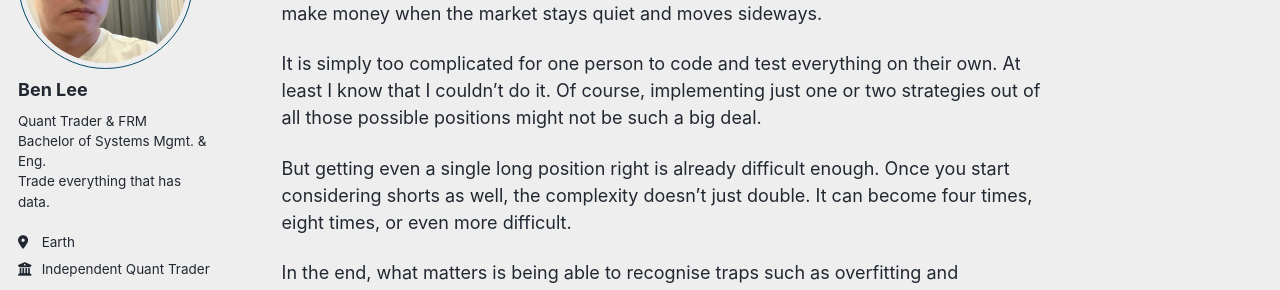
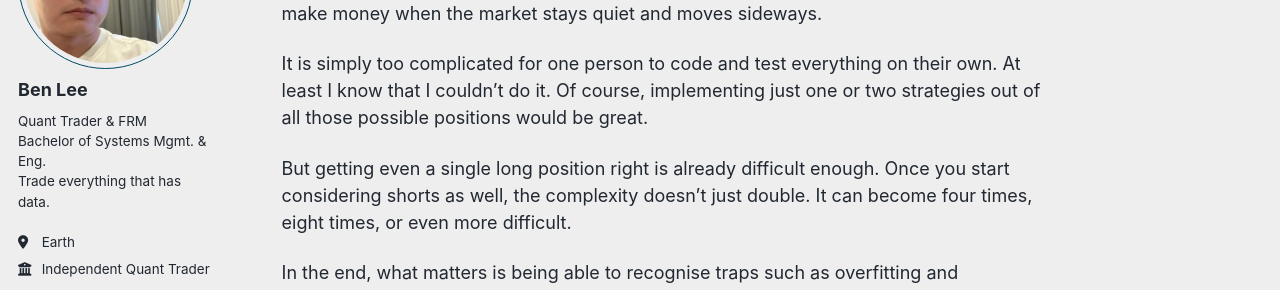
Before and after one commit to leebh1119/leebh1119.github.io, a Jekyll site: the page built from _journal/2026-08-10-trading-as-a-business.md, in a window 1280 px wide and 900 px high, scrolled down 860 px. Shown: the part 207-497 px from the top of the window. Built offline with Jekyll 4.4.1, drawn with Linux system fonts in a browser that asks for light colours; a style sheet for code colours, icons or effects is not loaded.

Commit message:
changed journal

```diff
--- a/_journal/2026-08-10-trading-as-a-business.md
+++ b/_journal/2026-08-10-trading-as-a-business.md
@@ -21,7 +21,7 @@ The core of systematic and quantitative trading is not so much coding ability it
 
 One reason I don't trade options is that the P&L structure is not simply about directional trading. There is also volatility trading. A short straddle or short strangle, for example, can make money when the market stays quiet and moves sideways.
 
-It is simply too complicated for one person to code and test everything on their own. At least I know that I couldn't do it. Of course, implementing just one or two strategies out of all those possible positions might not be such a big deal.
+It is simply too complicated for one person to code and test everything on their own. At least I know that I couldn't do it. Of course, implementing just one or two strategies out of all those possible positions would be great.
 
 But getting even a single long position right is already difficult enough. Once you start considering shorts as well, the complexity doesn't just double. It can become four times, eight times, or even more difficult.
 
```
